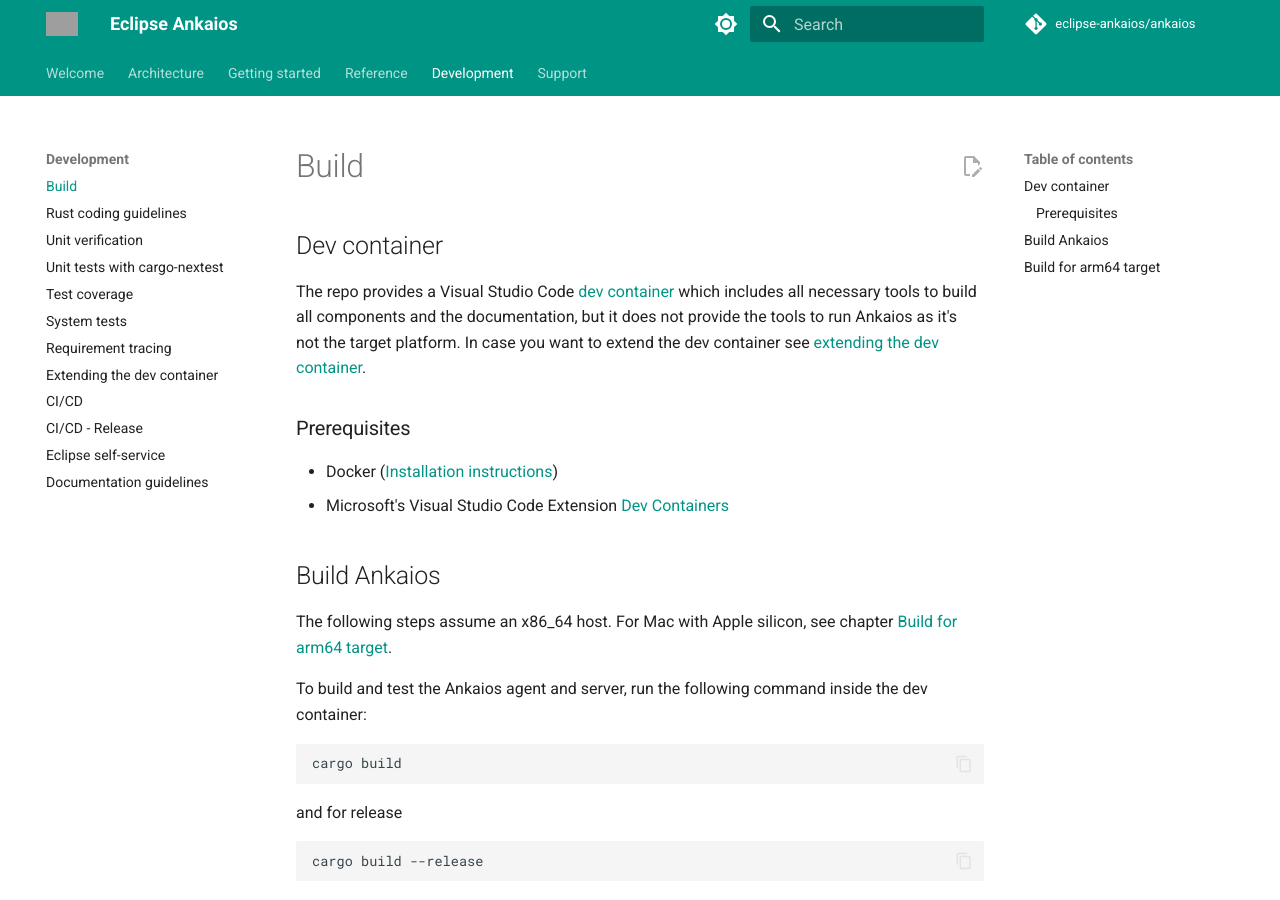
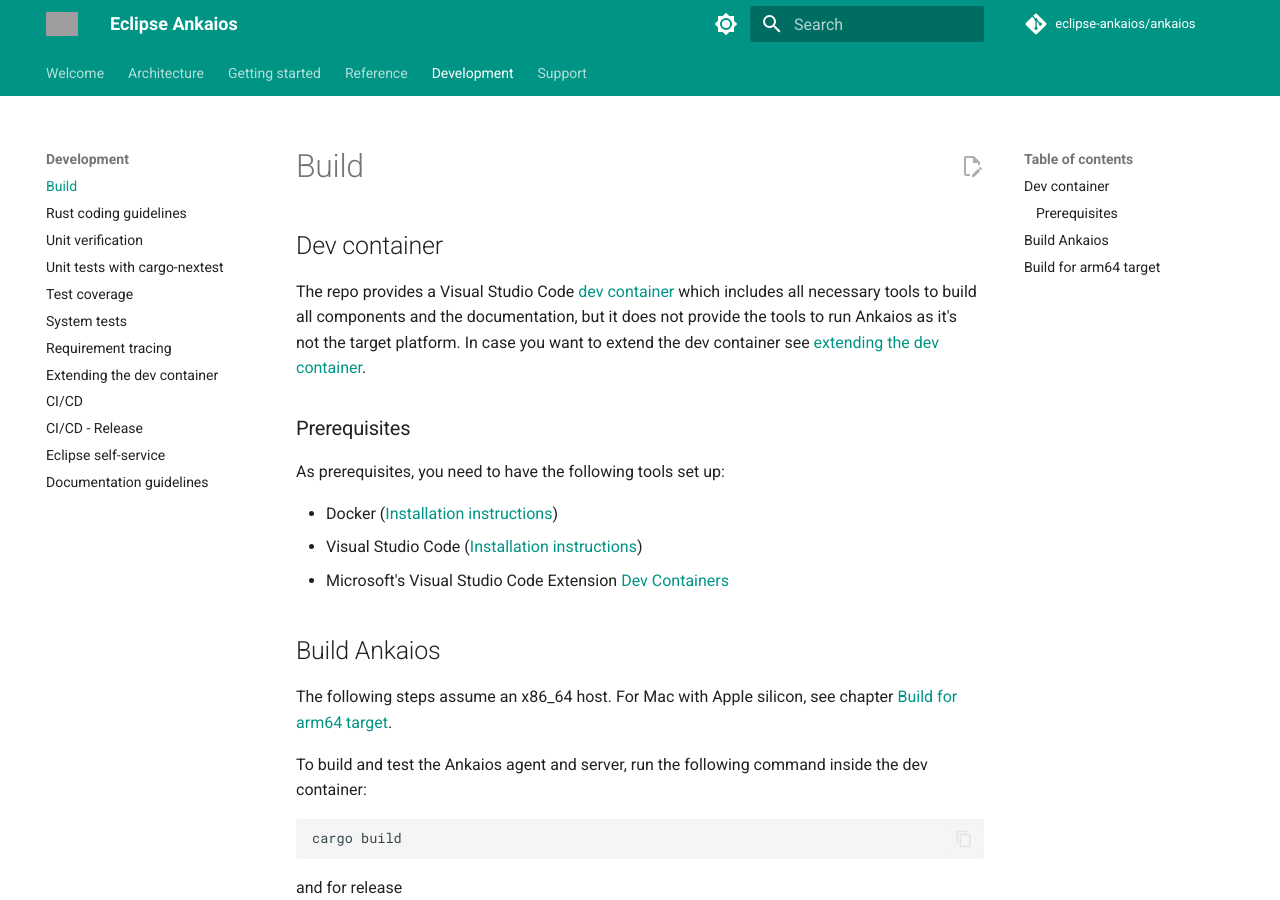
Before and after one commit to eclipse-ankaios/ankaios, an MkDocs documentation site: the page built from doc/docs/development/build.md, in a window 1280 px wide and 900 px high. Built offline with MkDocs 1.6.1 and Material for MkDocs 9.7.7, drawn with Linux system fonts in a browser that asks for light colours; comment, search, counter and statistics services are not loaded; the version menu is left out; grey boxes are pictures that could not be loaded.

Commit message:
docs: Add hint how to install vscode
Only a small change, but one can not assume that people
    use vscode already.

Signed-off-by: Simone Weiß <simone.weiss@elektrobit.com>

```diff
--- a/doc/docs/development/build.md
+++ b/doc/docs/development/build.md
@@ -6,7 +6,10 @@
 
 ### Prerequisites
 
+As prerequisites, you need to have the following tools set up:
+
 - Docker ([Installation instructions](https://docs.docker.com/engine/install))
+- Visual Studio Code ([Installation instructions](https://code.visualstudio.com/download))
 - Microsoft's Visual Studio Code Extension [Dev Containers](https://marketplace.visualstudio.com/items?itemName=ms-vscode-remote.remote-containers)
 
 ## Build Ankaios
```
